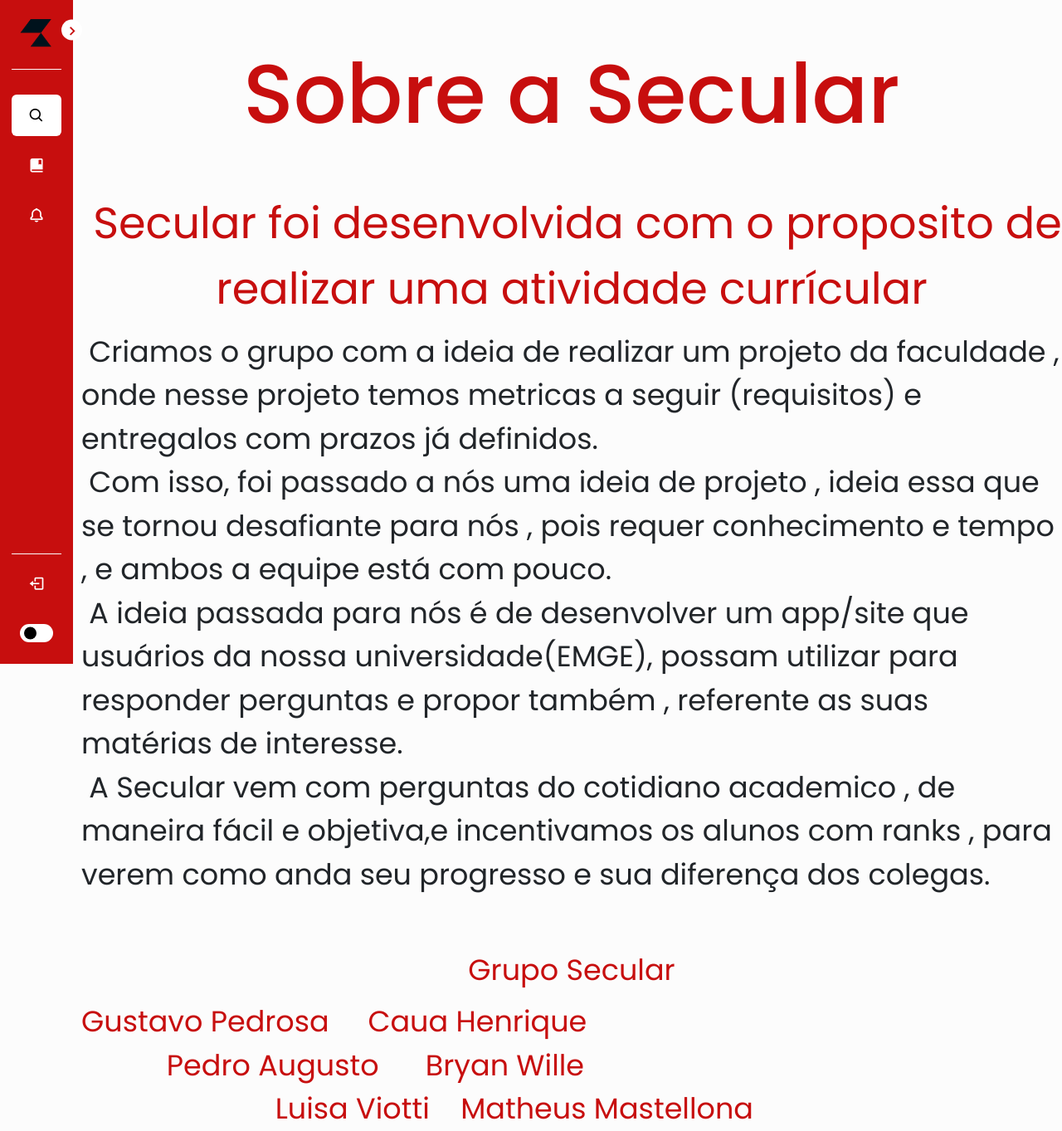
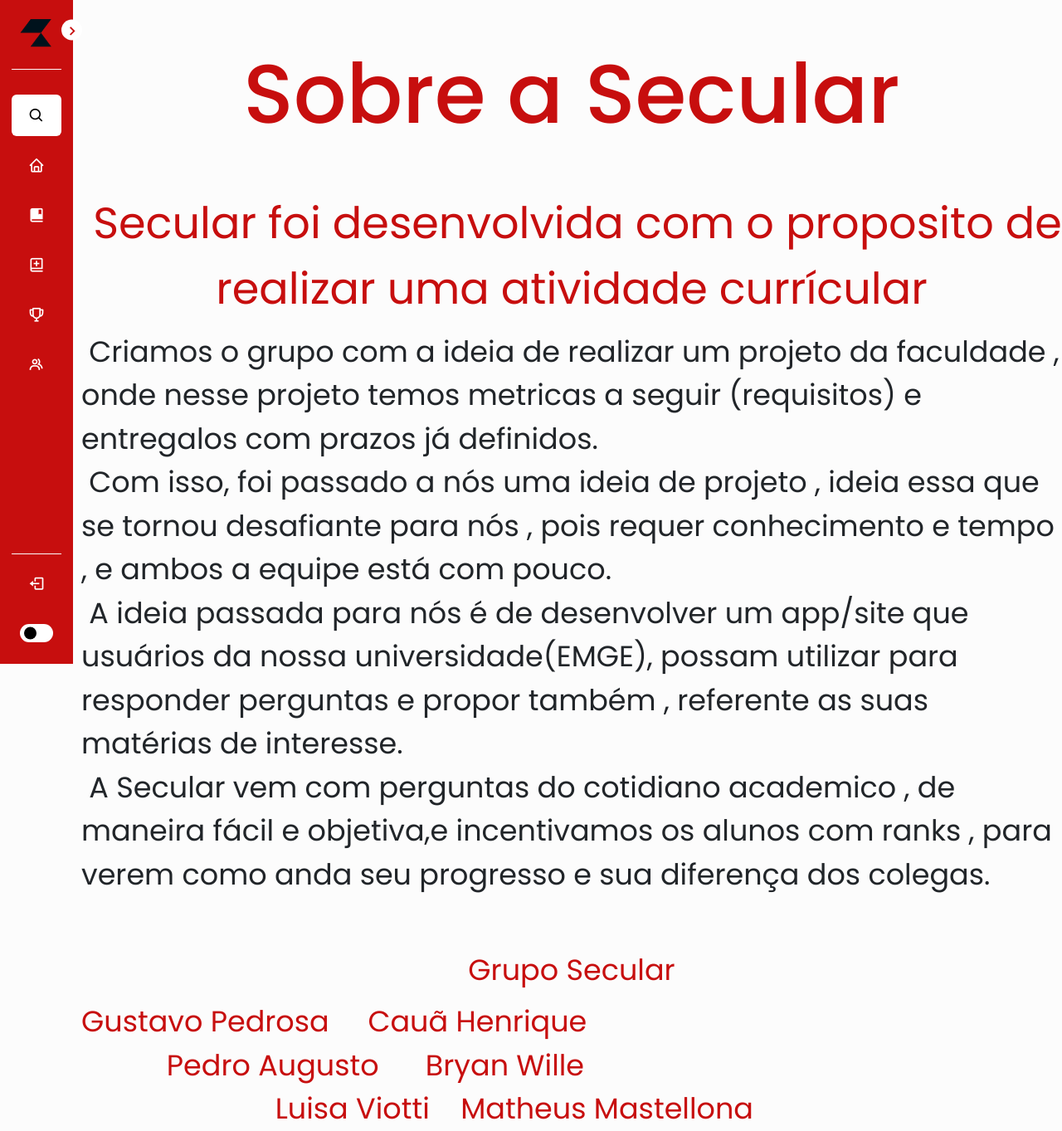
Before and after one commit to BryanWille/magis, a Django app: page /sobre/ in a window 1280 px wide. Shown: the whole page at 83% size. Run offline with Django 4.2, Linux system fonts and the light colour scheme; a user stored in the database is signed in; some libraries are stand-ins or nearby versions.

Commit message:
sidebar
adicionando ícones na sidebar

```diff
--- a/templates/main/sobre.html
+++ b/templates/main/sobre.html
@@ -25,7 +25,7 @@
     Grupo Secular
 </p>
 <p id="integrantes">
-    Gustavo Pedrosa&nbsp;&nbsp;&nbsp;&nbsp;&nbsp;Caua Henrique <br>
+    Gustavo Pedrosa&nbsp;&nbsp;&nbsp;&nbsp;&nbsp;Cau&atilde; Henrique <br>
     &nbsp;&nbsp;&nbsp;&nbsp;&nbsp;&nbsp;&nbsp;&nbsp;&nbsp;&nbsp;&nbsp;Pedro
     Augusto&nbsp;&nbsp;&nbsp;&nbsp;&nbsp;&nbsp;Bryan Wille <br>
     &nbsp;&nbsp;&nbsp;&nbsp;&nbsp;&nbsp;&nbsp;&nbsp;&nbsp;&nbsp;&nbsp;&nbsp;&nbsp;&nbsp;&nbsp;&nbsp;&nbsp;&nbsp;&nbsp;&nbsp;&nbsp;&nbsp;&nbsp;&nbsp;&nbsp;Luisa
--- a/templates/sidebar.html
+++ b/templates/sidebar.html
@@ -39,6 +39,13 @@
                 {% else %}
 
                 <li class="nav-link">
+                    <a href="{% url 'index' %}">
+                        <i class='bx bx-home icon' ></i>
+                        <span class="text nav-text">Pág. Inicial</span>
+                    </a>
+                </li>
+
+                <li class="nav-link">
                     <a href="{% url 'home' %}">
                         <i class='bx bxs-book-bookmark icon'></i>
                         <span class="text nav-text">Questões</span>
@@ -46,11 +53,31 @@
                 </li>
 
                 <li class="nav-link">
+                    <a href="{% url 'index' %}">
+                        <i class='bx bx-book-add icon'></i>
+                        <span class="text nav-text">Enviar Questões</span>
+                    </a>
+                </li>
+
+                <li class="nav-link">
                     <a href="{% url 'view_score' %}">
-                        <i class='bx bx-bell icon'></i>
+                        <i class='bx bx-trophy icon'></i>
                         <span class="text nav-text">Sua pontuação</span>
                     </a>
                 </li>
+
+                <li class="nav-link">
+                    <a href="{% url 'sobre' %}">
+                        <i class='bx bx-group icon'></i>
+                        <span class="text nav-text">Sobre Nós</span>
+                    </a>
+                </li>
+
+
+
+
+
+
                 {% endif %}
             </ul>
         </div>
```
Also changed, not shown: db.sqlite3.
